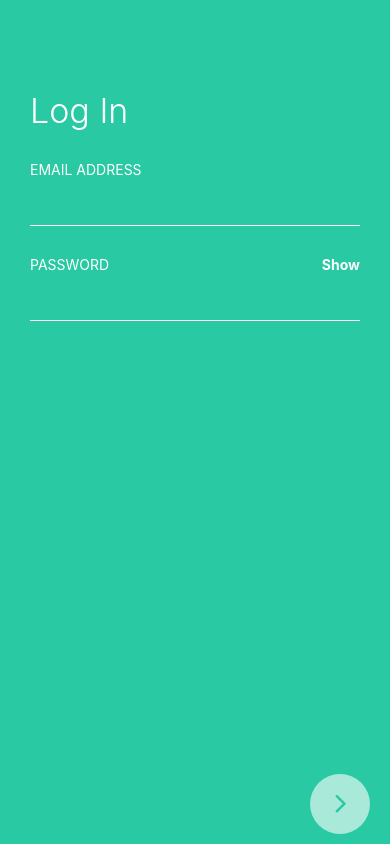
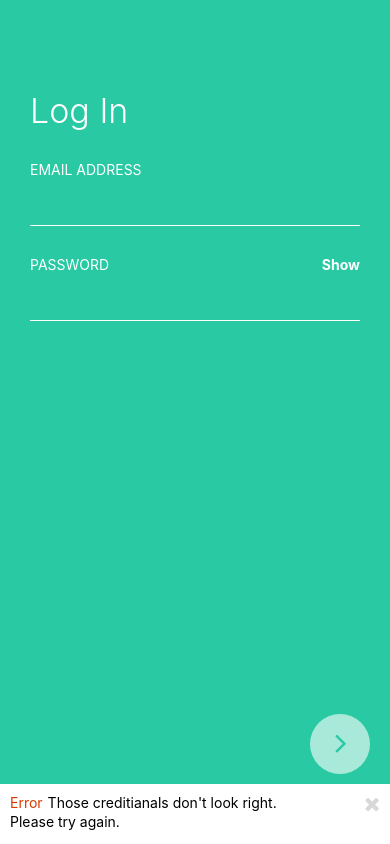
Before and after one commit to AselSiriwardena/Location-based-news-recommendation, a React Native app in the folder Frontend1/LocationBasedNewsUI/: screen / in a window 390 px wide. Built offline with nearby package versions, Linux system fonts and the light colour scheme.

Commit message:
Closing error message

```diff
--- /dev/null
+++ b/Frontend1/LocationBasedNewsUI/src/components/Notification.js
@@ -0,0 +1,96 @@
+import React, { Component } from 'react';
+import { PropTypes } from 'prop-types';
+import Icon from 'react-native-vector-icons/FontAwesome';
+import {
+  View,
+  Text,
+  TouchableOpacity,
+  StyleSheet,
+  Easing,
+  Animated,
+} from 'react-native';
+import colors from '../styles/colors';
+
+export default class Notification extends Component {
+    closeNotification() {
+        this.props.handleCloseNotification();
+    }
+    constructor(props) {
+        super(props);
+        this.closeNotification=this.closeNotification.bind(this);
+        // this.state = {
+        // positionValue: new Animated.Value(-60),
+        // };
+        // this.closeNotification = this.closeNotification.bind(this);
+        // this.animateNotification = this.animateNotification.bind(this);
+    }
+    render() {
+        const {type,firstLine,secondLine} = this.props
+        return(
+            <View style ={styles.wrapper}>
+                <View style={styles.notificationContent}>
+                    <Text style={styles.errorText}>{type}</Text>
+                    <Text style={styles.errorMessage}>{firstLine}</Text>
+                    <Text style={styles.errorMessage}>{secondLine}</Text>
+                </View>
+                <TouchableOpacity
+                    style={styles.closeButton}
+                    onPress={this.closeNotification}
+      >
+                    <Icon
+                        name="times"
+                        size={20}
+                        color={colors.lightGray}
+                        />
+                </TouchableOpacity>
+            </View>
+    );
+    }
+}
+
+Notification.propTypes = {
+    showNotification: PropTypes.bool.isRequired,
+    type: PropTypes.string.isRequired,
+    firstLine: PropTypes.string,
+    secondLine: PropTypes.string,
+    handleCloseNotification: PropTypes.func,
+  };
+
+  const styles = StyleSheet.create({
+    wrapper: {
+    //   flex: 1,
+      backgroundColor: colors.white,
+      height: 60,
+      width:'100%',
+      padding: 10,
+    },
+    notificationContent: {
+    //   flex: 10,
+      flexDirection: 'row',
+      flexWrap: 'wrap',
+      alignItems: 'flex-start',
+    },
+    errorText: {
+      color: colors.darkOrange,
+      marginRight: 5,
+      fontSize: 14,
+      marginBottom: 2,
+    },
+    errorMessage: {
+    //   flexDirection: 'row',
+    //   flex: 1,
+      marginBottom: 2,
+      fontSize: 14,
+    },
+    // errorMessageContainer: {
+    //   flexDirection: 'row',
+    //   flex: 1,
+    //   marginBottom: 2,
+    // },
+    closeButton: {
+      position: 'absolute',
+      right: 10,
+      top: 10,
+      zIndex: 999,
+    },
+  });
--- a/Frontend1/LocationBasedNewsUI/src/components/buttons/NextArrowButton.js
+++ b/Frontend1/LocationBasedNewsUI/src/components/buttons/NextArrowButton.js
@@ -21,7 +21,7 @@ import colors from '../../styles/colors';
 
 export default class NextArrowButton extends Component {
   render() {
-  	const { disabled } = this.props;
+  	const { disabled,handleNextButton } = this.props;
       // const opacityStyle = disabled ? 0.2 : 0.6;
 
       // const { disabled }= this.props;
@@ -31,7 +31,7 @@ export default class NextArrowButton extends Component {
         <TouchableHighlight
             style={[opacityStyle,styles.button]}
         //   style={[{ opacity: opacityStyle }, styles.button]}
-          // onPress={handleNextButton}
+          onPress={handleNextButton}
         //   disabled={disabled}
         >
 
@@ -47,10 +47,10 @@ export default class NextArrowButton extends Component {
   }
 }
 // Functioning of next arrowButton
-// NextArrowButton.propTypes = {
-//   disabled: PropTypes.bool,
-//   handleNextButton: PropTypes.func,
-// };
+NextArrowButton.propTypes = {
+  disabled: PropTypes.bool,
+  handleNextButton: PropTypes.func,
+};
 
 const styles = StyleSheet.create({
 //   buttonWrapper: {
--- a/Frontend1/LocationBasedNewsUI/src/screens/LogIn.js
+++ b/Frontend1/LocationBasedNewsUI/src/screens/LogIn.js
@@ -11,10 +11,15 @@ import {
 import colors from '../styles/colors';
 import InputField from '../components/form/InputField';
 import NextArrowButton from '../components/buttons/NextArrowButton';
+import Notification from '../components/Notification';
 
 export default class LogIn extends Component {
     handleNextButton() {
         alert('Next Button pressed');
+    }
+
+    handleCloseNotification() {
+        alert("Closing Notification");
     }
     render() {
         return (
@@ -47,6 +52,15 @@ export default class LogIn extends Component {
                     <View style={styles.nextButton}>
                         <NextArrowButton
                         handleNextButton = {this.handleNextButton}
+                        />
+                    </View>
+                    <View>
+                        <Notification
+                        showNotification={true}
+                        handleCloseNotification={this.handleCloseNotification}
+                        type="Error"
+                        firstLine="Those creditianals don't look right."
+                        secondLine="Please try again."
                         />
                     </View>
                 </View>
--- a/Frontend1/LocationBasedNewsUI/src/styles/colors/index.js
+++ b/Frontend1/LocationBasedNewsUI/src/styles/colors/index.js
@@ -2,4 +2,6 @@ export default {
     black: '#000000',
     white: '#ffffff',
     green01:'#28c9a3',
+    darkOrange: '#d93900',
+    lightGray: '#d8d8d8',
 }
```
